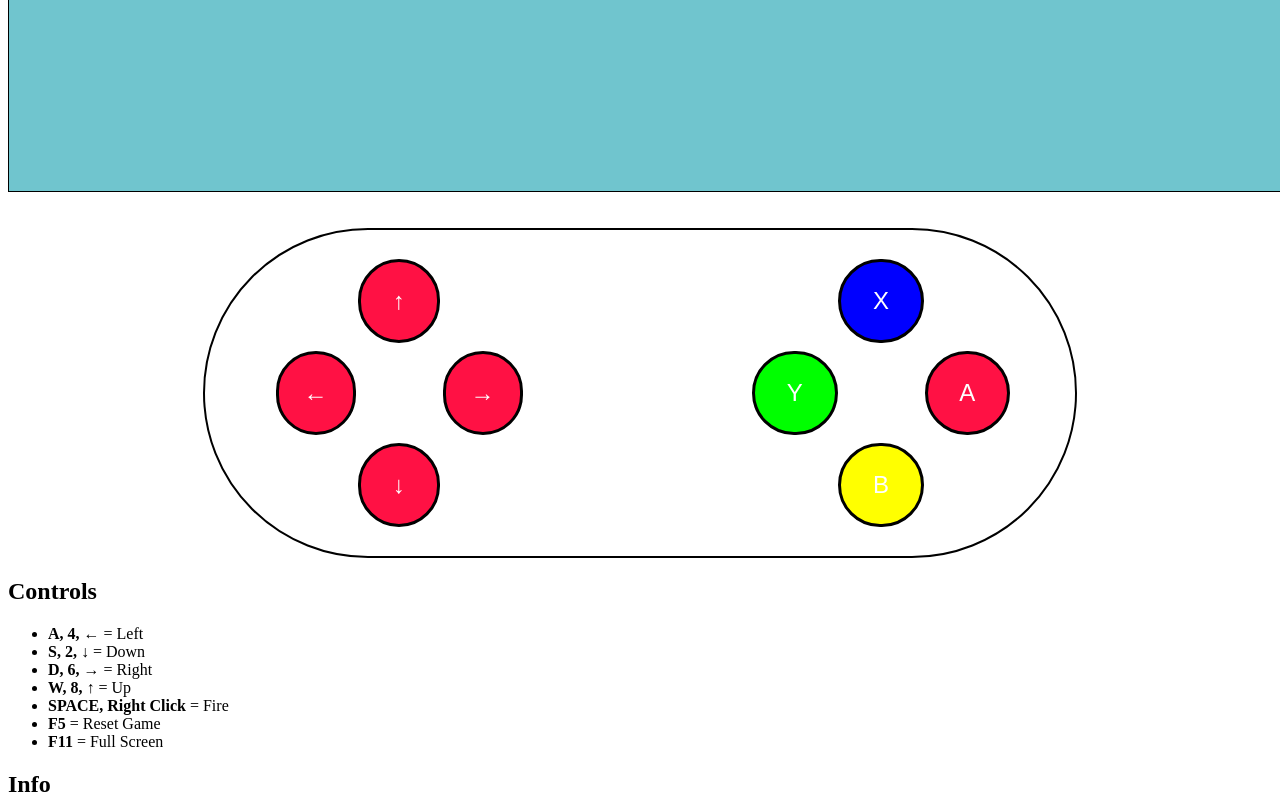
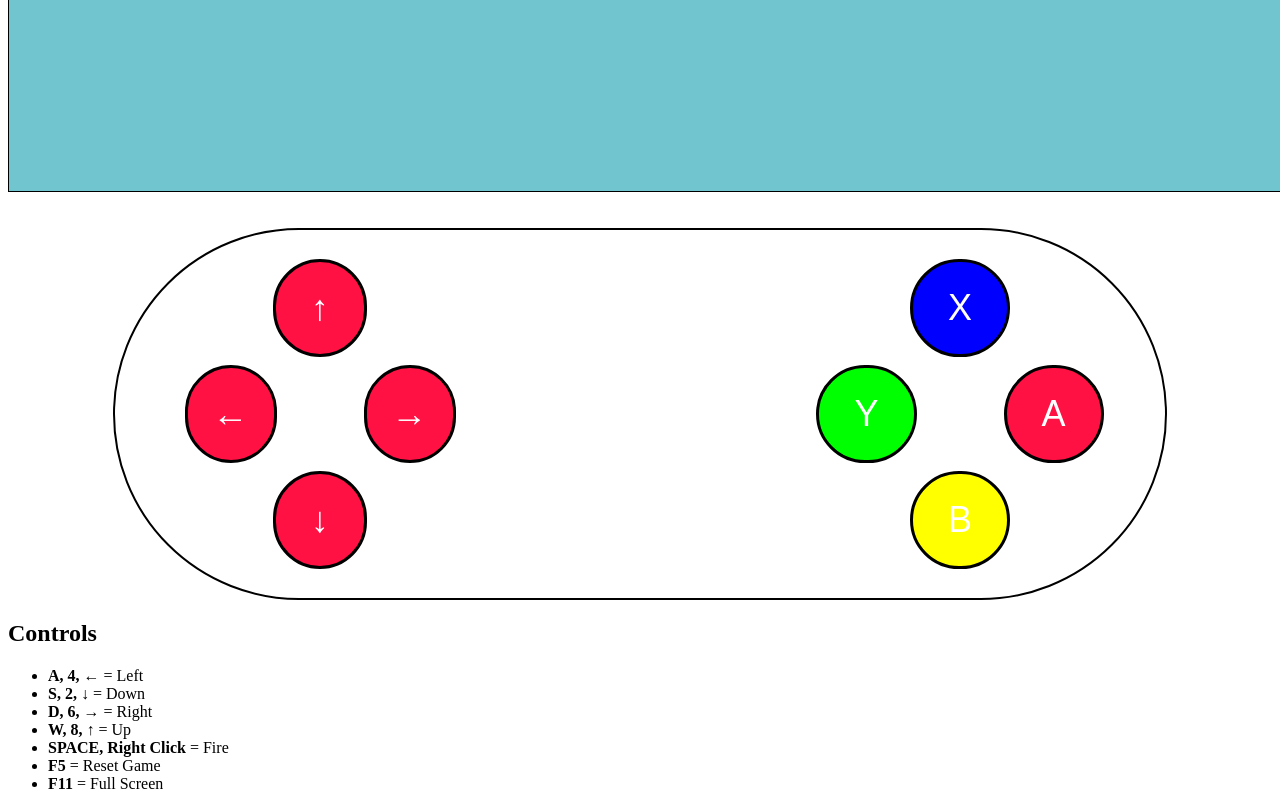
Before and after one commit to joeaoregan/AntibodyJS-WebApp, a website: page static/index.html in a window 1280 px wide. Shown: the part 610-1410 px from the top of the page. Drawn offline with Linux system fonts and the light colour scheme.

Commit message:
controller size

```diff
--- a/static/index.html
+++ b/static/index.html
@@ -38,6 +38,8 @@
 			  <button class="button-round" onmousedown="moveRight()" onmouseup="moveXClear()">&#8594;</button><br>
 			  <button class="button-round" onmousedown="moveDown()" onmouseup="moveYClear()">&nbsp;&#8595;&nbsp;</button>
 			</div>
+			<span class="button-divider"></span>
+			<span class="button-divider"></span>
 			<span class="button-divider"></span>
 			<span class="button-divider"></span>
 			<div class="button-box">
--- a/static/styles.css
+++ b/static/styles.css
@@ -6,8 +6,7 @@
 
 .controller {
 	border: 2px solid black;
-	//width:1000px;
-	width:820px;
+	width:1000px;
 	margin: 0 auto;
 	text-align:center;
 	border-radius:200px;
@@ -29,7 +28,7 @@
 	text-align: center;
 	text-decoration: none;
 	display: inline-block;
-	font-size: 24px;
+	font-size: 36px;
 	margin: 4px 2px;
 	border-radius:50px;
 }
```
